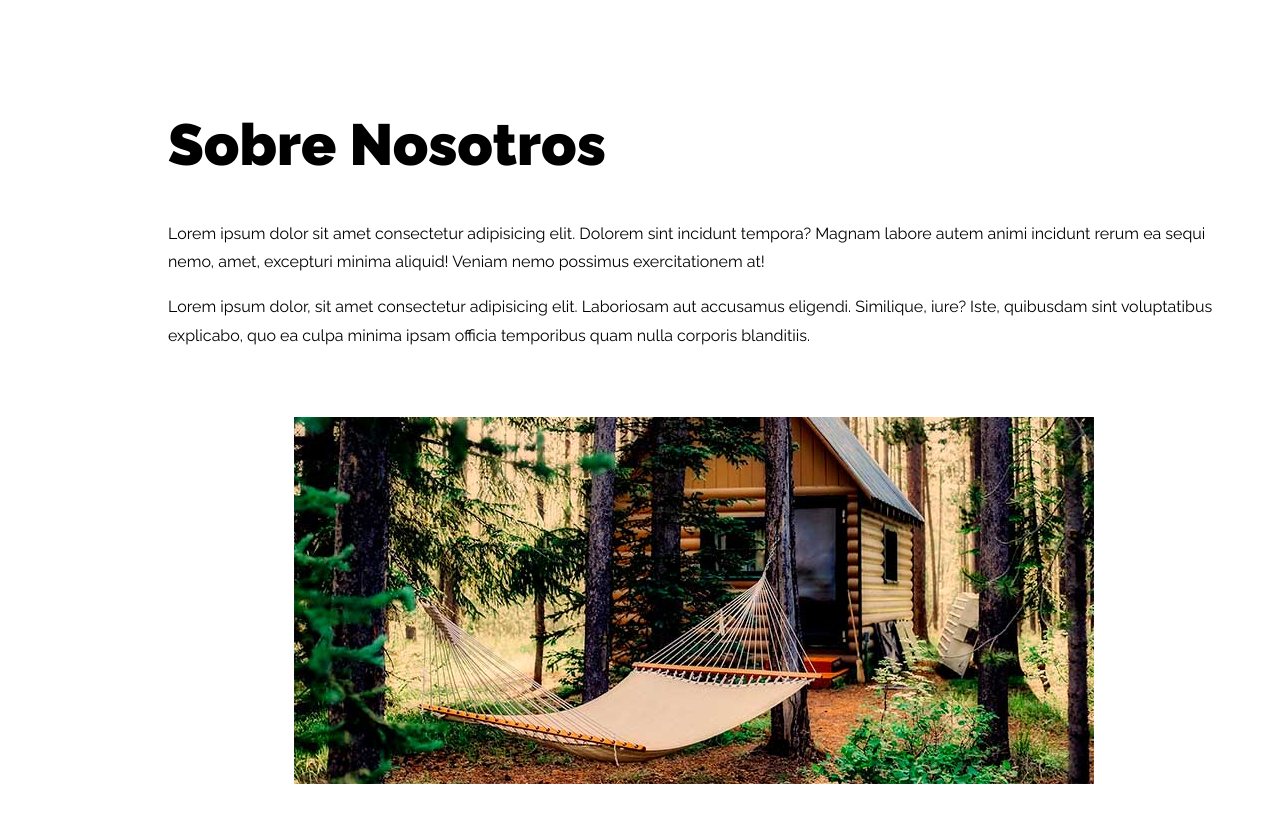
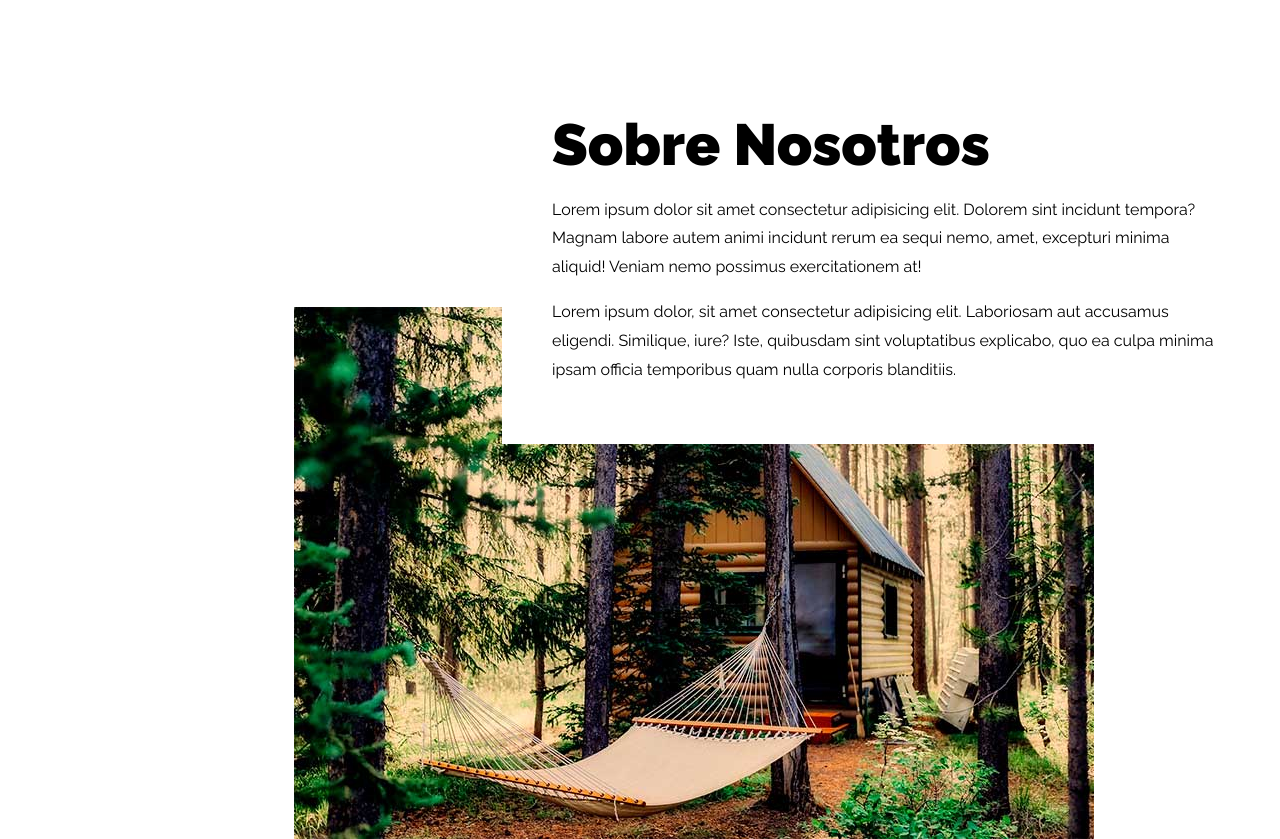
Before and after one commit to Jair-vet/ArquitecturaBosque, a plain HTML site: page index.html in a window 1280 px wide. Shown: the part 660-1499 px from the top of the page. Before the commit the page ends 1444 px from the top, so only its background shows below. Drawn offline with Linux system fonts and the light colour scheme.

Commit message:
Efecto Una imagen sobre otra en Css

```diff
--- a/css/styles.css
+++ b/css/styles.css
@@ -201,8 +201,21 @@ header a {
     background-position: bottom center;
     margin-right: 1rem;
 }
-
+@media (min-width: 768px) {
+    .nosotros{
+        grid-template-columns: repeat(3, 1fr);
+    }
+}
 .contenido-nosotros{
     background-color: var(--banco);
     padding: 5rem;
 }
+@media (min-width: 768px) {
+    .contenido-nosotros{
+        grid-column: 2 / 4;
+    }
+}
+.contenido-nosotros h2,
+.contenido-nosotros p{
+    margin-bottom: 1rem;
+}
```
